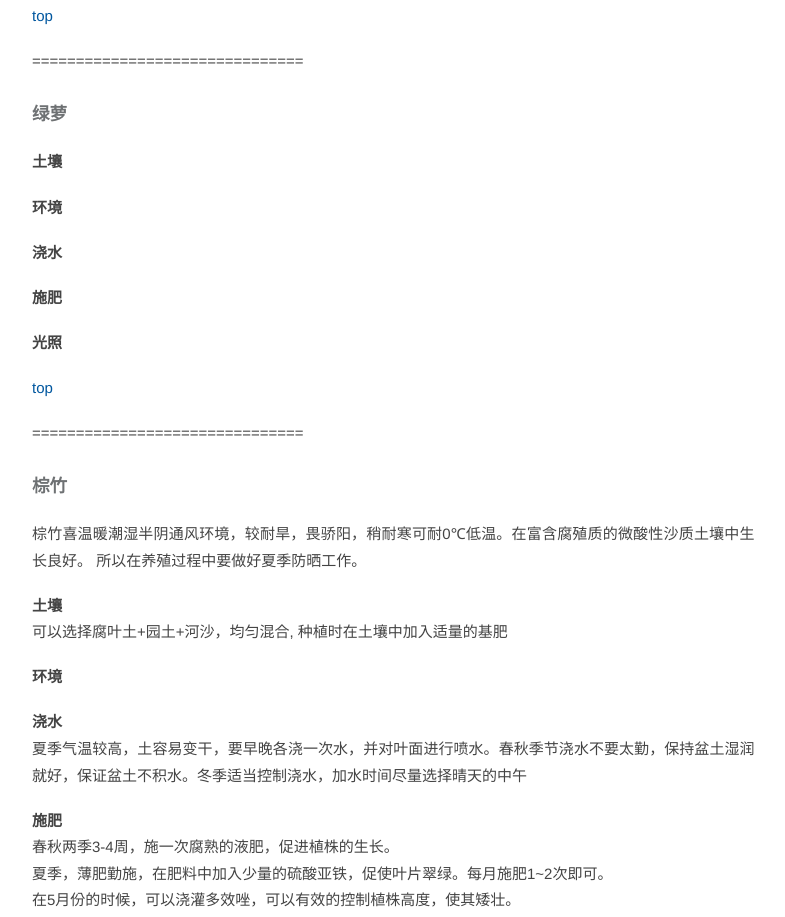
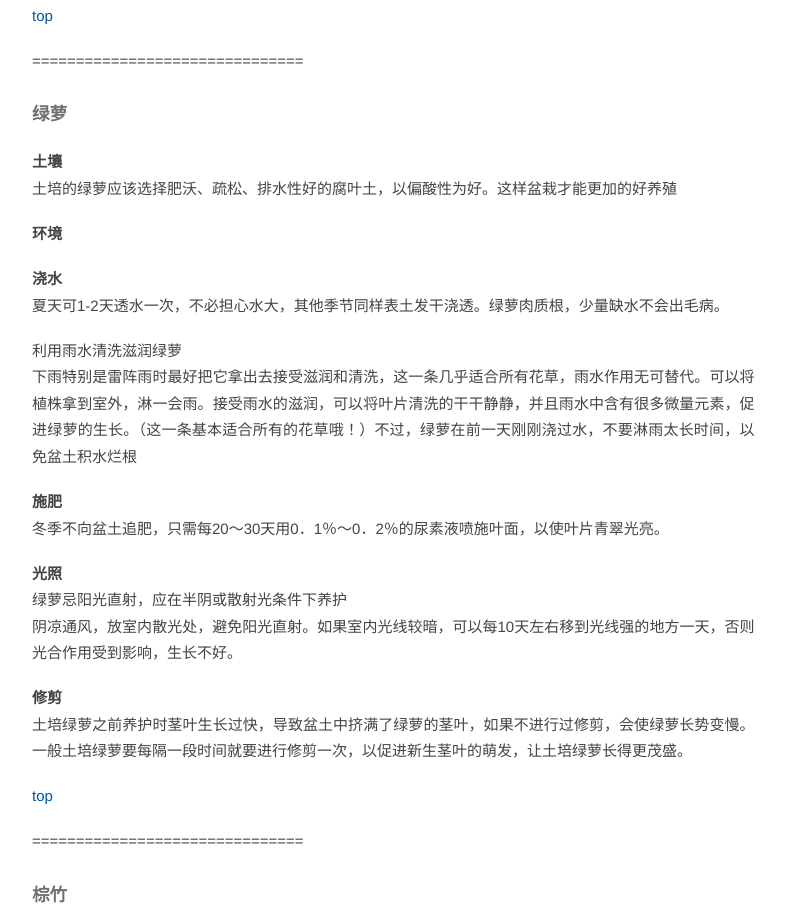
Before and after one commit to YiYi0906/YiYi0906.github.io, a plain HTML site: page 2020/02/27/小院子/index.html in a window 1280 px wide. Shown: the part 4030-4947 px from the top of the page, without its empty margins (93-878 px from the left). Drawn offline with nearby package versions, Linux system fonts and the light colour scheme.

Commit message:
Site updated: 2020-02-29 19:01:50

```diff
--- a/2020/02/27/小院子/index.html
+++ b/2020/02/27/小院子/index.html
@@ -37,11 +37,13 @@
 <p><strong>修剪</strong><br>茉莉极耐剪，茉莉的修剪一般分为春季的重剪和花后的轻剪<br>茉莉以3-6年生苗开花最旺，以后逐年衰老，须及时重剪更新。在春节发芽前可将生枝条适当剪短，保留基部10-15厘米，使发生多数粗壮新枝，如新枝生长很旺，应在生长达10厘米时摘心，促发二次梢，则开花较多，且抹型紧凑，观赏价值高。</p>
 <p><a href="#top">top</a></p>
 <p>===============================</p>
-<h3 id="绿萝"><a href="#绿萝" class="headerlink" title="绿萝"></a><a id='ll'>绿萝</a></h3><p><strong>土壤</strong></p>
+<h3 id="绿萝"><a href="#绿萝" class="headerlink" title="绿萝"></a><a id='ll'>绿萝</a></h3><p><strong>土壤</strong><br>土培的绿萝应该选择肥沃、疏松、排水性好的腐叶土，以偏酸性为好。这样盆栽才能更加的好养殖</p>
 <p><strong>环境</strong></p>
-<p><strong>浇水</strong></p>
-<p><strong>施肥</strong></p>
-<p><strong>光照</strong></p>
+<p><strong>浇水</strong><br>夏天可1-2天透水一次，不必担心水大，其他季节同样表土发干浇透。绿萝肉质根，少量缺水不会出毛病。</p>
+<p>利用雨水清洗滋润绿萝<br>下雨特别是雷阵雨时最好把它拿出去接受滋润和清洗，这一条几乎适合所有花草，雨水作用无可替代。可以将植株拿到室外，淋一会雨。接受雨水的滋润，可以将叶片清洗的干干静静，并且雨水中含有很多微量元素，促进绿萝的生长。（这一条基本适合所有的花草哦！）不过，绿萝在前一天刚刚浇过水，不要淋雨太长时间，以免盆土积水烂根</p>
+<p><strong>施肥</strong><br>冬季不向盆土追肥，只需每20～30天用0．1％～0．2％的尿素液喷施叶面，以使叶片青翠光亮。</p>
+<p><strong>光照</strong><br>绿萝忌阳光直射，应在半阴或散射光条件下养护<br>阴凉通风，放室内散光处，避免阳光直射。如果室内光线较暗，可以每10天左右移到光线强的地方一天，否则光合作用受到影响，生长不好。</p>
+<p><strong>修剪</strong><br>土培绿萝之前养护时茎叶生长过快，导致盆土中挤满了绿萝的茎叶，如果不进行过修剪，会使绿萝长势变慢。一般土培绿萝要每隔一段时间就要进行修剪一次，以促进新生茎叶的萌发，让土培绿萝长得更茂盛。</p>
 <p><a href="#top">top</a></p>
 <p>===============================</p>
 <h3 id="棕竹"><a href="#棕竹" class="headerlink" title="棕竹"></a><a id='zz'>棕竹</a></h3><p>棕竹喜温暖潮湿半阴通风环境，较耐旱，畏骄阳，稍耐寒可耐0℃低温。在富含腐殖质的微酸性沙质土壤中生长良好。 所以在养殖过程中要做好夏季防晒工作。</p>
```
